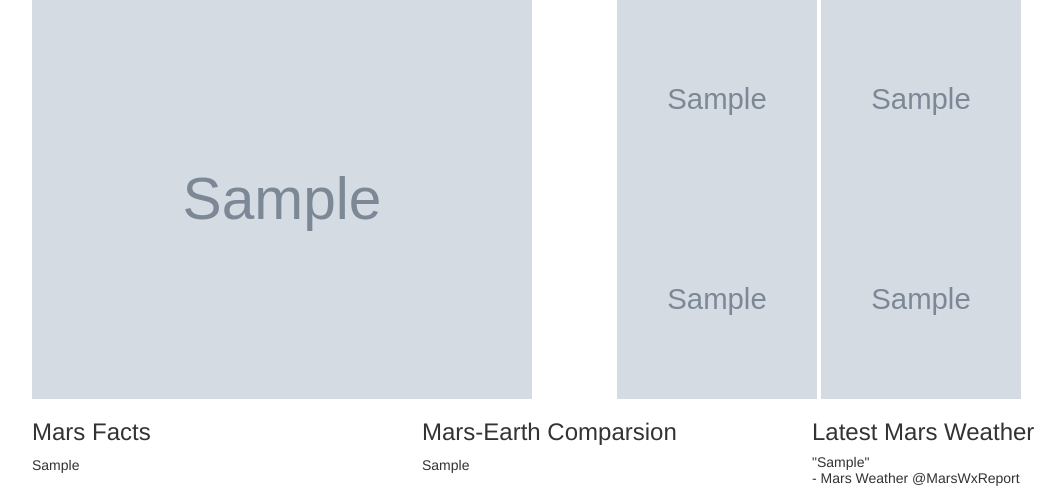
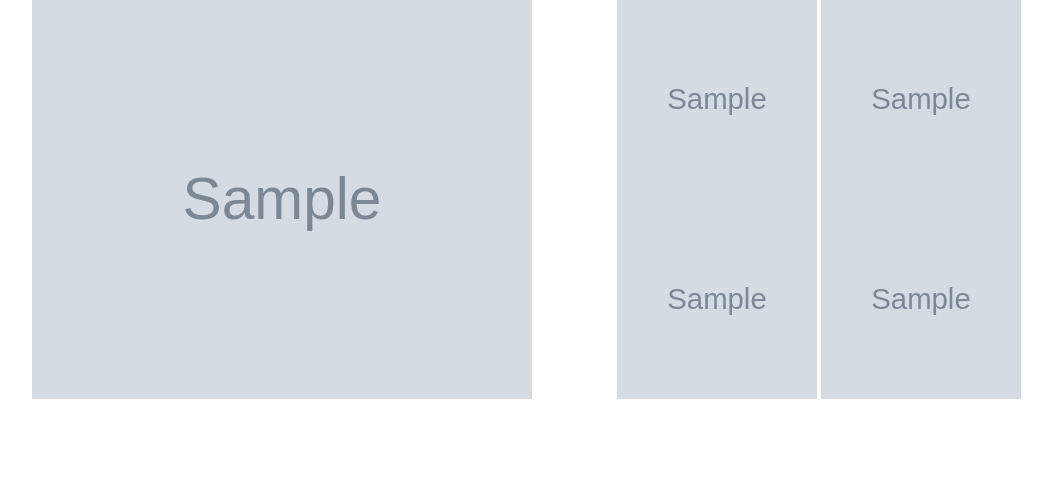
Before and after one commit to chanafin/12-GWHW, a Flask app: page / in a window 1280 px wide. Shown: the part 507-1003 px from the top of the page, without its empty margins (38-1101 px from the left). After the commit the page ends 906 px from the top, so only its background shows below. Run offline with Flask 2, Linux system fonts and the light colour scheme; grey boxes marked "Sample" are stand-in pictures; a database or web service that is not in the repository returns one stand-in record (values such as "Sample title"); some libraries are stand-ins or nearby versions.

Commit message:
last tables

```diff
--- a/templates/index.html
+++ b/templates/index.html
@@ -41,18 +41,7 @@
     </div>
 
     <div class= "row">
-        <div class= "col-md-4">
-        <h3>Mars Facts</h3>
-        <table> {{mars.Mars_Overview | safe}}</table>
-        </div>
-        <div class= "col-md-4">
-        <h3>Mars-Earth Comparsion</h3>
-        <table> {{mars.Mars_Comparison | safe}}</table>
-        </div>
-        <div class="col-md-4">
-        <h3>Latest Mars Weather</h3>
-        <h5>"{{mars.Mars_Weather}}" <br>- Mars Weather @MarsWxReport</h5>
-        </div>
+
     </div>
 
   </div>
```
